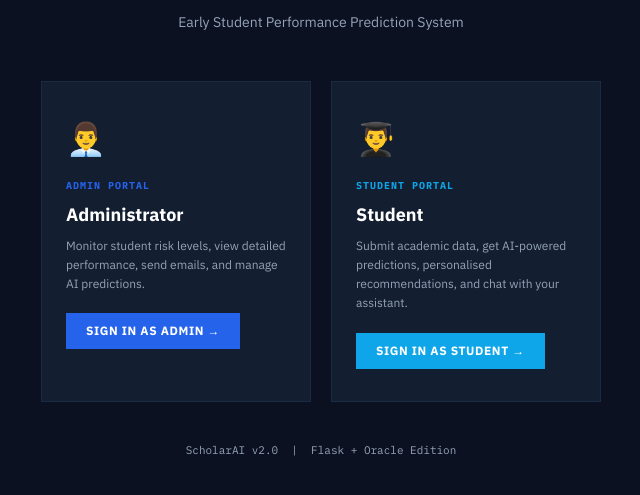
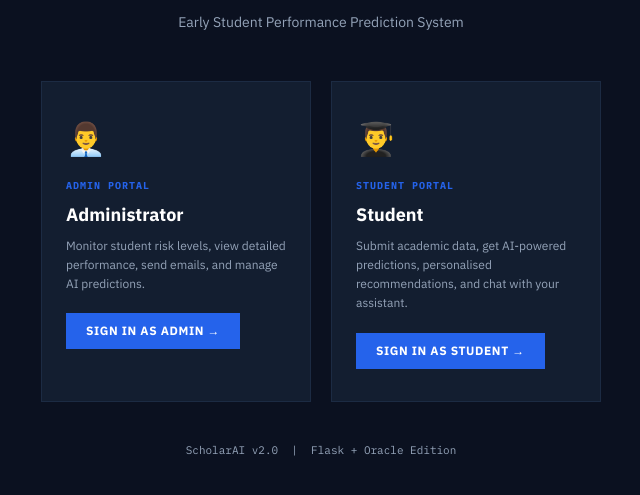
Before and after one commit to Kaushik108108108/Production_project, a Flask app: page / in a window 1280 px wide. Shown: the part 235-730 px from the top of the page, without its empty margins (319-959 px from the left). Run offline with Flask 3, Linux system fonts and the light colour scheme.

Commit message:
updated with colour only to make admin and student login option same

```diff
--- a/scholarai/app/templates/shared/index.html
+++ b/scholarai/app/templates/shared/index.html
@@ -14,16 +14,16 @@
     .hub__card{width:270px;background:var(--navy-mid);border:1px solid var(--navy-lt);padding:32px 24px;text-decoration:none;display:block;transition:border-color 0.15s,transform 0.2s;text-align:left;}
     .hub__card:hover{transform:translateY(-4px);}
     .hub__card.admin:hover{border-color:var(--blue);}
-    .hub__card.student:hover{border-color:var(--cyan);}
+    .hub__card.student:hover{border-color:var(--blue);}
     .hub__card-icon{font-size:32px;margin-bottom:16px;}
     .hub__card-role{font-family:var(--mono);font-size:10px;font-weight:700;letter-spacing:0.1em;margin-bottom:8px;}
     .hub__card.admin .hub__card-role{color:var(--blue);}
-    .hub__card.student .hub__card-role{color:var(--cyan);}
+    .hub__card.student .hub__card-role{color:var(--blue);}
     .hub__card-title{color:#fff;font-weight:700;font-size:18px;margin-bottom:8px;}
     .hub__card-desc{color:var(--gray);font-size:12px;line-height:1.6;margin-bottom:20px;}
     .hub__card-btn{display:inline-block;padding:9px 20px;font-weight:700;font-size:12px;letter-spacing:0.05em;}
     .hub__card.admin .hub__card-btn{background:var(--blue);color:#fff;}
-    .hub__card.student .hub__card-btn{background:var(--cyan);color:#fff;}
+    .hub__card.student .hub__card-btn{background:var(--blue);color:#fff;}
     .hub__footer{margin-top:40px;color:var(--gray);font-size:11px;font-family:var(--mono);}
   </style>
 </head>
```
